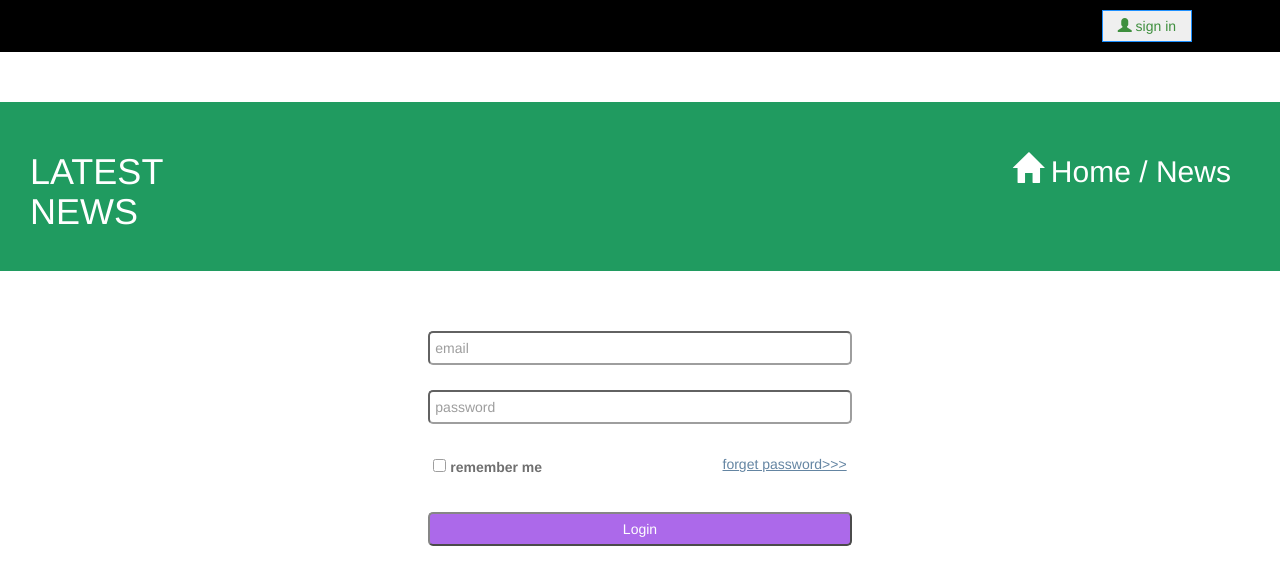
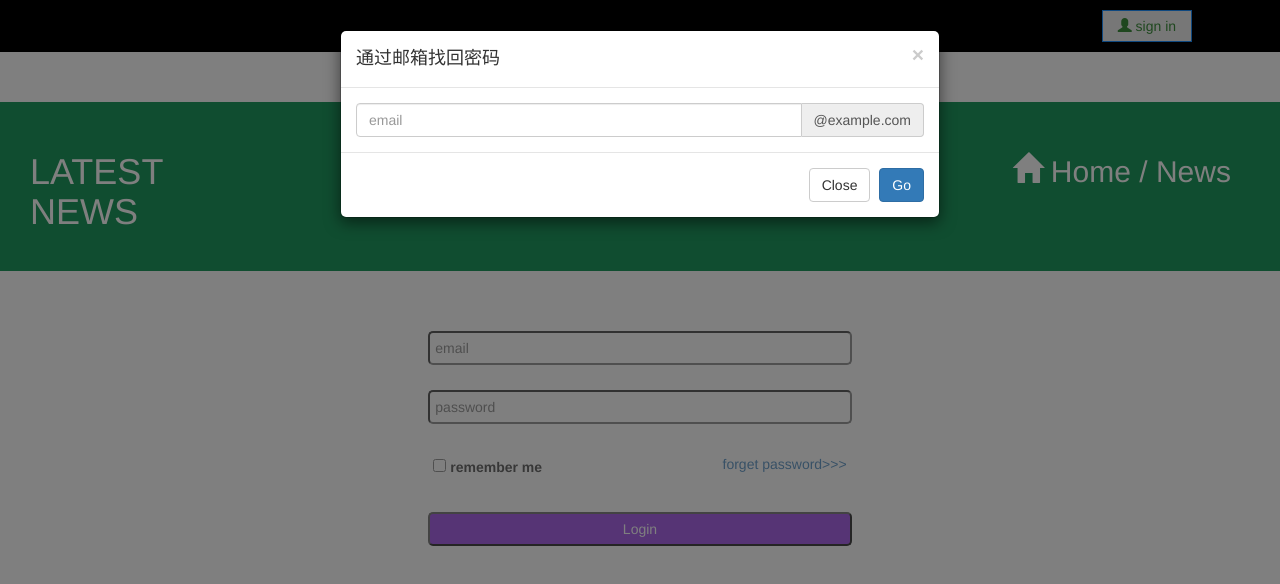
Before and after one commit to Lovegoodstudy/CodingGirlsClub-News, a website: page public/login.html in a window 1280 px wide. Both pictures are taken after a click on the link "forget password>>>". Drawn offline with Linux system fonts and the light colour scheme.

```diff
--- a/public/login.html
+++ b/public/login.html
@@ -40,7 +40,7 @@
                 <div class="col-md-4 col-xs-10 center-block">
                     <input type="checkbox" class="remember_me">
                     <label>remember me</label>
-                    <a href="#" target="_blank">forget password>>></a>
+                    <a href="#" data-toggle="modal" data-target="#myModal">forget password>>></a>
                 </div>
             </div>
             <div class="row">
@@ -48,6 +48,30 @@
             </div>
         </div>
     </div>
+    <!--start 模态框 邮箱验证-->
+    <!-- Modal -->
+    <div class="modal fade" id="myModal" tabindex="-1" role="dialog" aria-labelledby="myModalLabel">
+        <div class="modal-dialog" role="document">
+            <div class="modal-content">
+                <div class="modal-header">
+                    <button type="button" class="close" data-dismiss="modal" aria-label="Close">
+                        <span aria-hidden="true">&times;</span></button>
+                    <h4 class="modal-title" id="myModalLabel">通过邮箱找回密码</h4>
+                </div>
+                <div class="modal-body">
+                    <div class="input-group">
+                        <input type="text" class="form-control" placeholder="email" aria-describedby="basic-addon2">
+                        <span class="input-group-addon" id="basic-addon2">@example.com</span>
+                    </div>
+                </div>
+                <div class="modal-footer">
+                    <button type="button" class="btn btn-default" data-dismiss="modal">Close</button>
+                    <button type="button" class="btn btn-primary">Go</button>
+                </div>
+            </div>
+        </div>
+    </div>
+    <!--end 模态框 邮箱验证-->
 </div>
 </body>
 </html>
```
